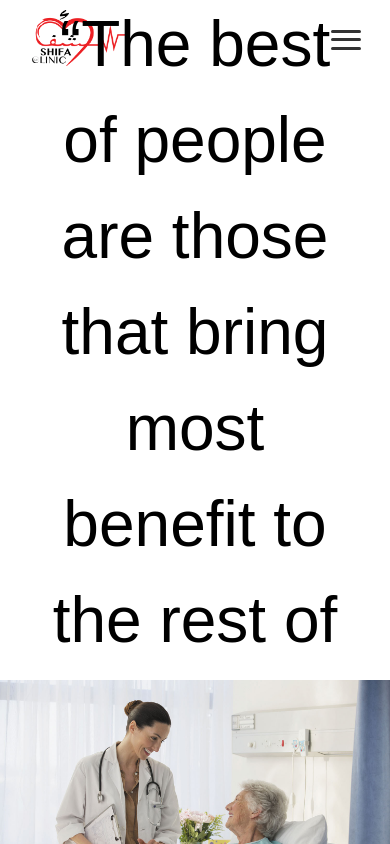
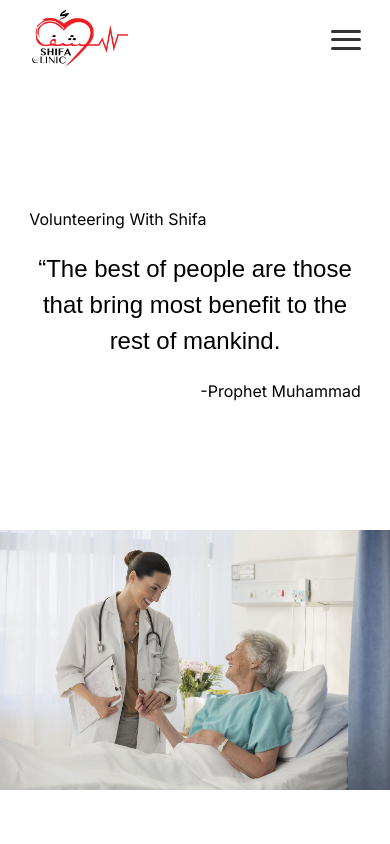
Before and after one commit to dylsub/SHIFAClinicWebsite, a Next.js app in the folder frontend/: page /get-involved in a window 390 px wide. Shown: the top 844 px of the page. Built offline with nearby package versions, Linux system fonts and the light colour scheme; a web font is replaced by a local one.

Commit message:
Started adding responsiveness to Get Involved Page

```diff
--- a/frontend/app/(components)/get-involved/HeroQuote.module.css
+++ b/frontend/app/(components)/get-involved/HeroQuote.module.css
@@ -29,3 +29,32 @@
   font-size: 1.3em;
   color: #000000;
 }
+
+@media only screen and (max-width: 1280px) {
+  .quoteText {
+    font-size: 3.25em;
+  }
+}
+
+@media only screen and (max-width: 1000px) {
+  .quoteContainer {
+    height: 450px;
+  }
+  .leadingText {
+    font-size: 1em;
+  }
+
+  .quoteText {
+    font-size: 2em;
+  }
+
+  .authorText {
+    font-size: 1em;
+  }
+}
+
+@media only screen and (max-width: 720px) {
+  .quoteText {
+    font-size: 1.5em;
+  }
+}
```
